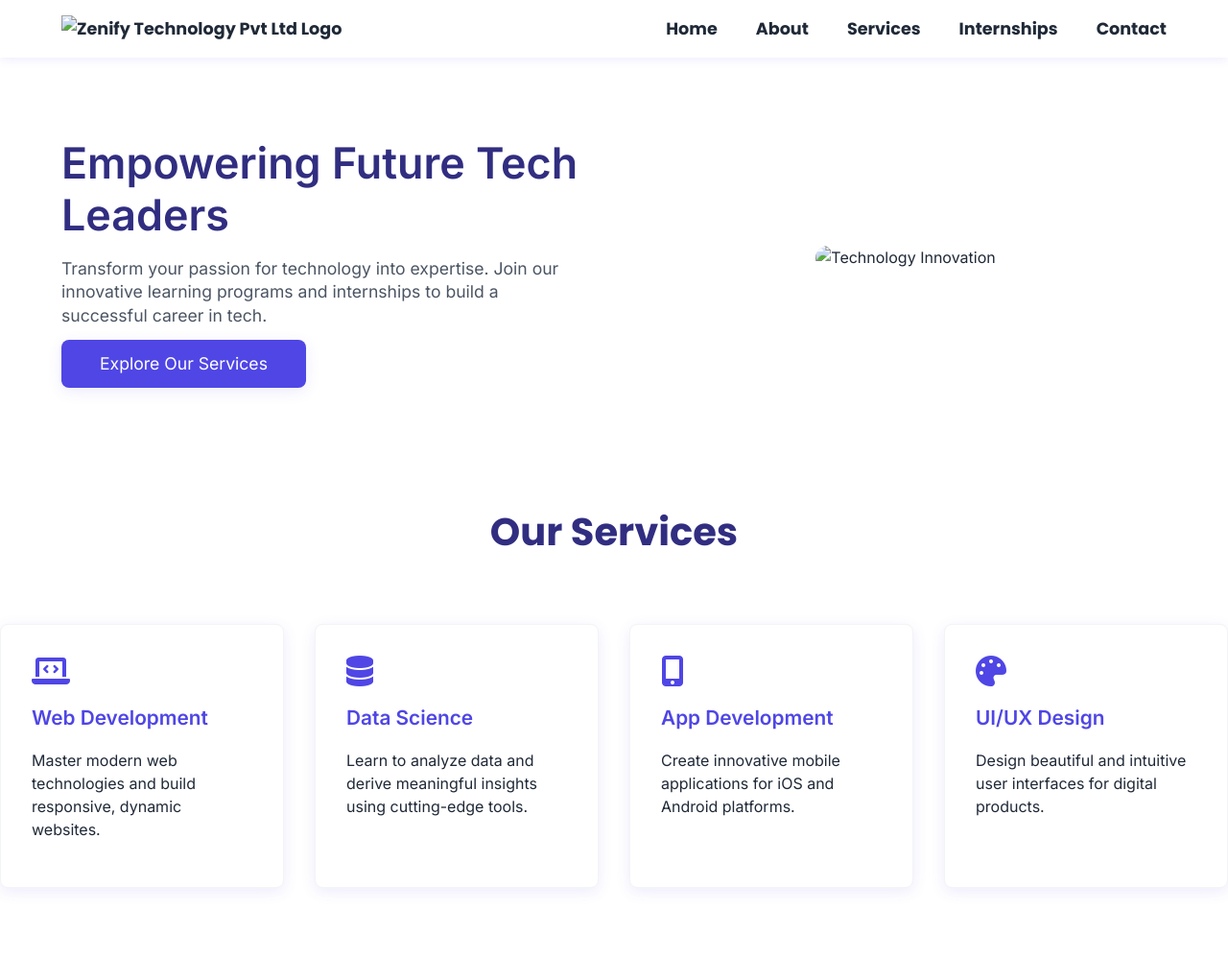
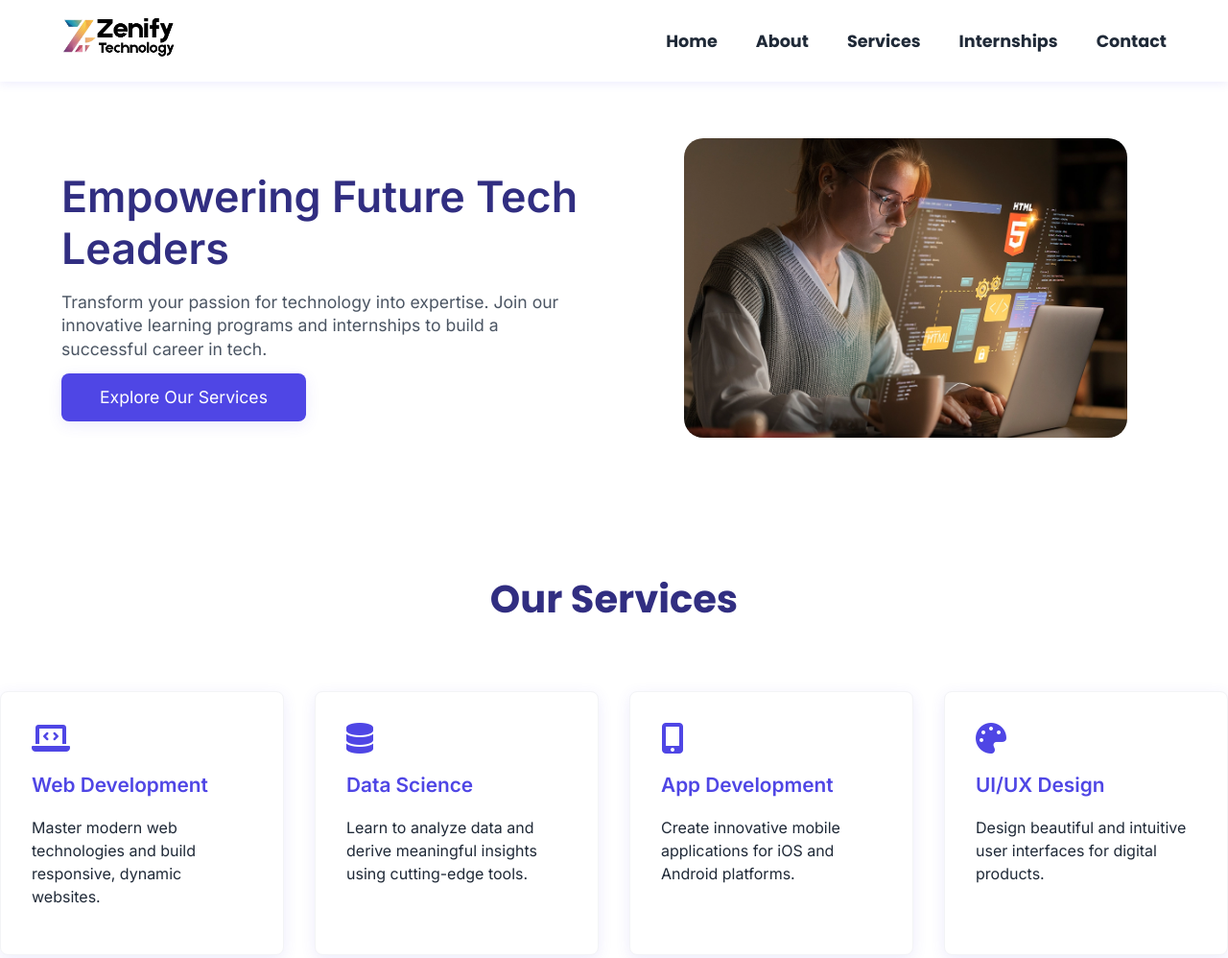
Before and after one commit to PrathamsinhParmar/SCT_WD_01, a plain HTML site: page index.html in a window 1280 px wide. Shown: the top 998 px of the page at 96% size. Drawn offline with Linux system fonts and the light colour scheme.

Commit message:
Remove Images Folder

```diff
--- a/index.html
+++ b/index.html
@@ -5,7 +5,7 @@
     <meta charset="UTF-8">
     <meta name="viewport" content="width=device-width, initial-scale=1.0">
     <title>Zenify Technology Pvt Ltd</title>
-    <link rel="icon" type="image/jpeg" href="Images/Zenify Technology Favicon.jpg">
+    <link rel="icon" type="jpeg" href="Zenify Technology Favicon.jpg">
     <link rel="stylesheet" href="style.css">
     <link rel="stylesheet" href="https://cdnjs.cloudflare.com/ajax/libs/font-awesome/6.0.0/css/all.min.css">
 </head>
@@ -14,7 +14,7 @@
     <nav>
         <div class="logo">
             <a href="index.html">
-                <img src="Images/Zenify Technology Logo.png" alt="Zenify Technology Pvt Ltd Logo">
+                <img src="Zenify Technology Logo.png" alt="Zenify Technology Pvt Ltd Logo">
             </a>
         </div>
 
@@ -41,7 +41,7 @@
                 <a href="#services" class="btn">Explore Our Services</a>
             </div>
             <div class="hero-image slide-in-right">
-                <img src="Images/Home Section Image.webp" alt="Technology Innovation">
+                <img src="Home Section Image.webp" alt="Technology Innovation">
             </div>
         </section>
 
```
Also changed, not shown: about.html (+2 -2 lines), contact.html (+3 -3 lines), internships.html (+2 -2 lines), services.html (+4 -4 lines).
